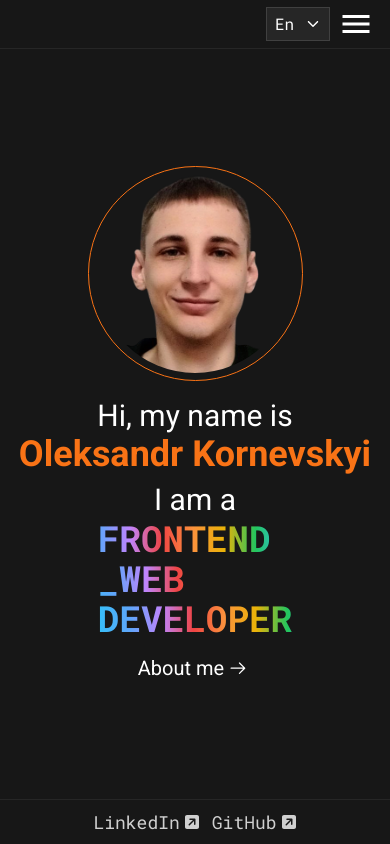
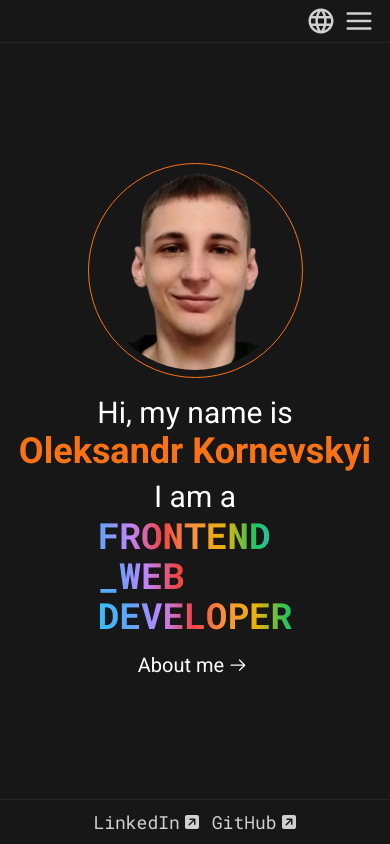
Before and after one commit to aquazor/cv, a Next.js app: page / in a window 390 px wide. Built offline with nearby package versions, Linux system fonts and the light colour scheme.

Commit message:
ref: change lang icon, styles

```diff
--- a/src/components/Header/BurgerMenu.tsx
+++ b/src/components/Header/BurgerMenu.tsx
@@ -1,6 +1,6 @@
 import { motion, AnimatePresence } from 'framer-motion';
 import { twMerge } from 'tailwind-merge';
-import { IoMdMenu } from 'react-icons/io';
+import { FiMenu } from 'react-icons/fi';
 import Link from 'next/link';
 import { anim } from '@/utils/anim';
 import { useDropdownToggle } from '@/hooks/useToggleDropdown';
@@ -48,16 +48,22 @@ export default function BurgerMenu() {
   };
 
   return (
-    <div ref={ref} className="relative sm:hidden">
-      <button onClick={handleToggle} className="relative z-10 block sm:hidden">
-        <IoMdMenu size={36} />
+    <div ref={ref} className="sm:hidden">
+      <button onClick={handleToggle} className="itmes just relative z-10 flex sm:hidden">
+        <FiMenu
+          size={30}
+          className={twMerge(
+            'opacity-80 transition-opacity duration-300 hover:opacity-100 active:opacity-100',
+            isOpen && 'opacity-100',
+          )}
+        />
       </button>
 
       <AnimatePresence>
         {isOpen && (
           <motion.div
             {...anim(menu)}
-            className="absolute -right-4 z-[5] mt-1.5 bg-neutral-600 px-4 py-2 sm:hidden"
+            className="absolute -right-4 z-[5] mt-1.5 bg-neutral-600 px-4 py-2 shadow shadow-orange-500 sm:hidden"
           >
             <ul className="flex flex-col text-right">
               {pages.map(({ path, name }, i) => (
@@ -75,7 +81,7 @@ export default function BurgerMenu() {
                   <Link
                     href={path}
                     className={twMerge(
-                      'text-nowrap p-1 font-robotoMono text-2xl opacity-80 transition-opacity hover:opacity-100',
+                      'text-nowrap p-1 text-2xl opacity-80 transition-opacity hover:opacity-100',
                       path === pathname &&
                         'border-b-2 border-orange-500 font-bold opacity-100',
                     )}
--- a/src/components/Header/LanguageSelect.tsx
+++ b/src/components/Header/LanguageSelect.tsx
@@ -1,5 +1,5 @@
 import { useRouter } from 'next/router';
-import { IoIosArrowDown } from 'react-icons/io';
+import { MdLanguage } from 'react-icons/md';
 import { twMerge } from 'tailwind-merge';
 import { motion, AnimatePresence } from 'framer-motion';
 import { useDropdownToggle } from '@/hooks/useToggleDropdown';
@@ -7,7 +7,7 @@ import { anim } from '@/utils/anim';
 
 const languages = [
   { code: 'en', label: 'English' },
-  { code: 'uk', label: 'Ukrainian' },
+  { code: 'uk', label: 'Українська' },
 ];
 
 export default function LanguageSelect() {
@@ -24,18 +24,18 @@ export default function LanguageSelect() {
 
   const menu = {
     initial: {
-      top: 50,
+      y: 50,
       opacity: 0,
     },
     enter: {
-      top: '100%',
+      y: 0,
       opacity: 1,
       transition: {
         duration: 0.25,
       },
     },
     exit: {
-      top: 50,
+      y: 50,
       opacity: 0,
       transition: {
         duration: 0.25,
@@ -57,22 +57,22 @@ export default function LanguageSelect() {
   };
 
   return (
-    <div ref={ref} className="relative w-16 border border-neutral-700 bg-neutral-800">
-      <div
-        onClick={handleToggle}
-        className="flex cursor-pointer items-center justify-between gap-1 px-2 py-1"
-      >
-        <span className="block font-robotoMono">{locale === 'en' ? 'En' : 'Uk'}</span>
-        <IoIosArrowDown
-          className={twMerge('transition-transform duration-300', isOpen && 'rotate-180')}
+    <div ref={ref}>
+      <button onClick={handleToggle} className="flex items-center justify-between">
+        <MdLanguage
+          size={30}
+          className={twMerge(
+            'opacity-80 transition-opacity duration-300 hover:opacity-100 active:opacity-100',
+            isOpen && 'opacity-100',
+          )}
         />
-      </div>
+      </button>
 
       <AnimatePresence>
         {isOpen && (
           <motion.div
             {...anim(menu)}
-            className="absolute right-0 mt-1.5 bg-neutral-600 px-3 py-1.5"
+            className="absolute right-0 top-full mt-1.5 bg-neutral-600 px-3 py-1.5 shadow shadow-orange-500 sm:-right-4"
           >
             <ul className="space-y-1">
               {languages.map((lang, i) => (
@@ -81,7 +81,7 @@ export default function LanguageSelect() {
                   {...anim(opacity, i)}
                   onClick={() => handleLangChange(lang.code)}
                   className={twMerge(
-                    'flex cursor-pointer justify-end font-robotoMono opacity-80 hover:opacity-100',
+                    'flex cursor-pointer justify-end opacity-80 hover:opacity-100',
                     locale === lang.code && 'font-bold opacity-100',
                   )}
                 >
--- a/src/components/Header/index.tsx
+++ b/src/components/Header/index.tsx
@@ -11,7 +11,7 @@ export default function Header() {
             <Navbar />
           </div>
 
-          <div className="flex items-center gap-2">
+          <div className="relative flex items-center gap-2">
             <LanguageSelect />
             <BurgerMenu />
           </div>
```
